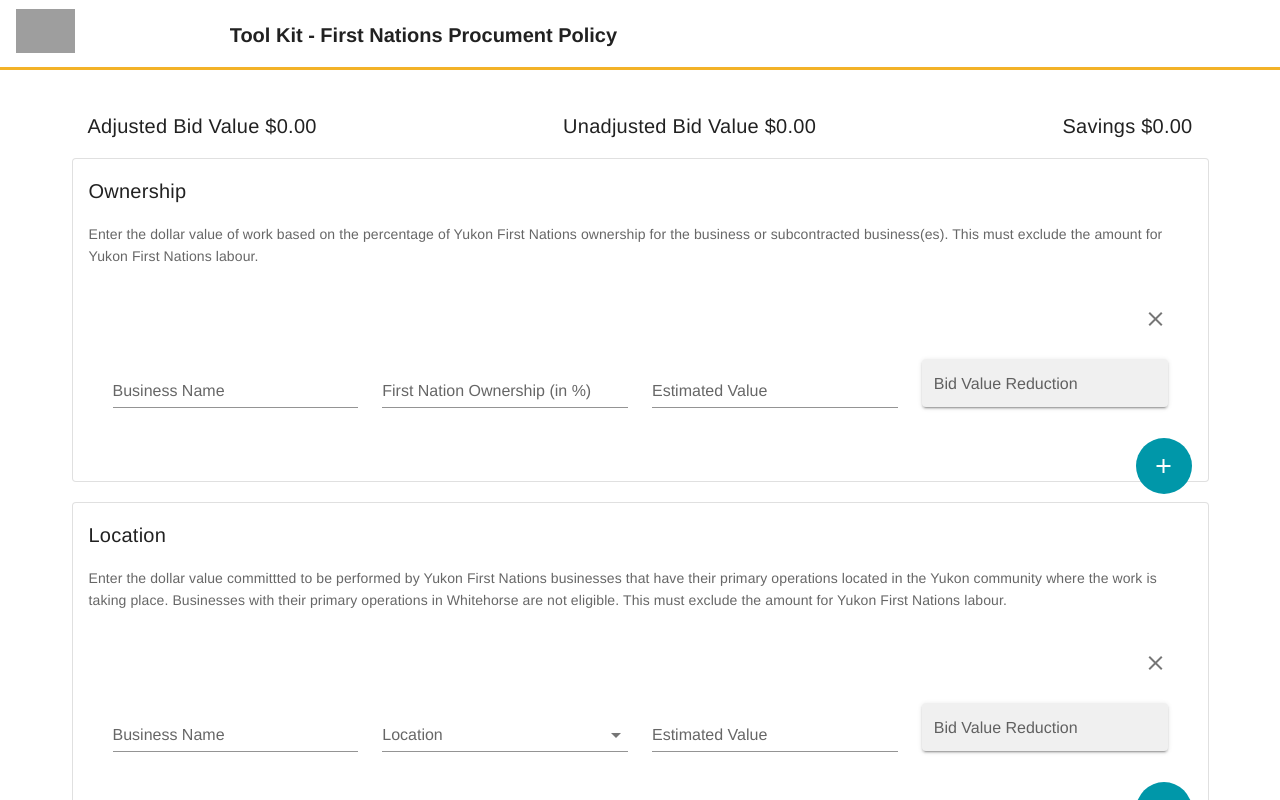
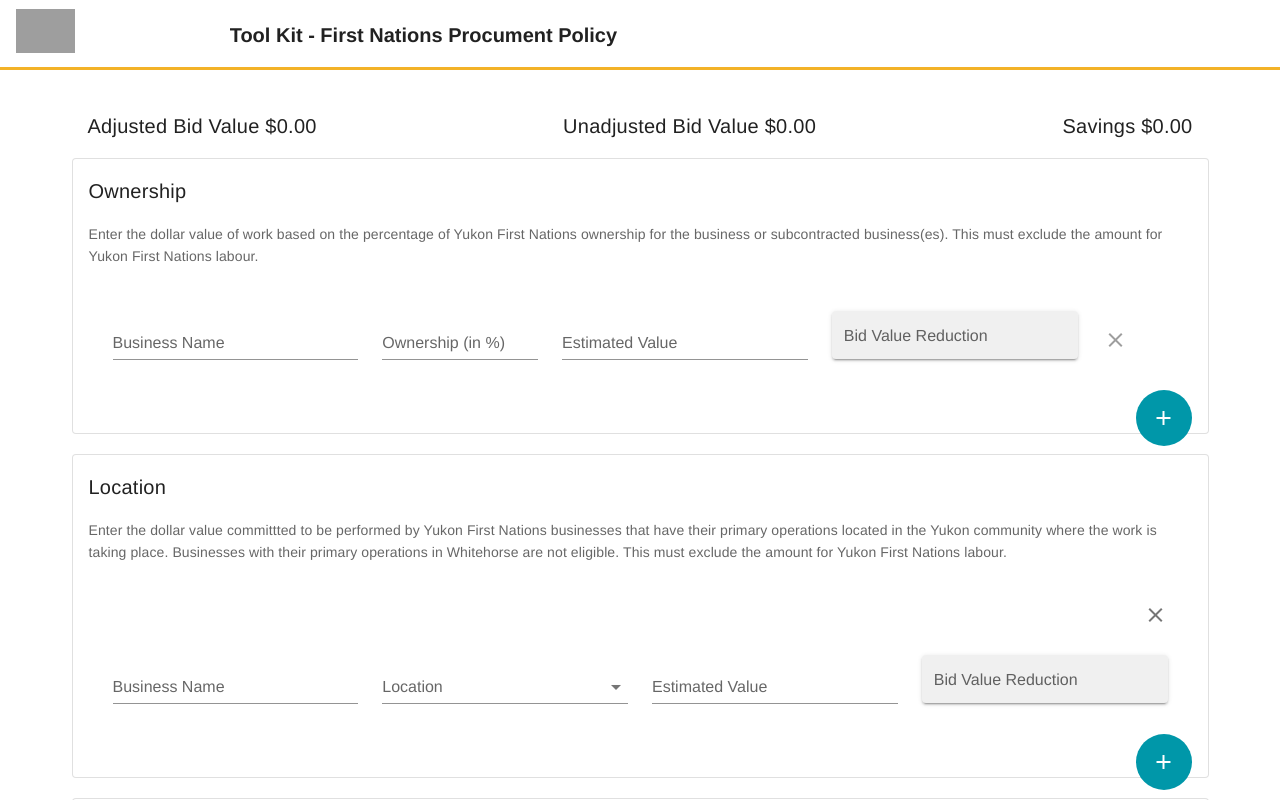
Before and after one commit to ryanjagar/bid-value-reduction-worksheet, a Vue app: page / in a window 1280 px wide. Shown: the top 800 px of the page. Built offline with nearby package versions, Linux system fonts and the light colour scheme; grey boxes are pictures that could not be loaded.

Commit message:
Testing different UI for mobile

```diff
--- a/src/components/fnBVR/fnBVROwnership.vue
+++ b/src/components/fnBVR/fnBVROwnership.vue
@@ -1,12 +1,10 @@
 
 <template>
   <v-container>
-    <v-app-bar
-      flat
-      dense
-      color="rgba(0, 0, 0, 0)"
-       class="d-print-none"
-    >
+    <v-system-bar
+      class="d-print-none d-flex d-sm-none"
+      height="1"
+      lights-out>
       <v-spacer></v-spacer>
       <v-btn
         icon
@@ -14,9 +12,10 @@
         >
         <v-icon>mdi-close</v-icon>
       </v-btn>
-          </v-app-bar>
+</v-system-bar>
     <v-card-text>
-      <v-row>
+      <v-row class="">
+
         <v-col
           cols=12
           md=3
@@ -28,10 +27,10 @@
         </v-col>
         <v-col
           cols=12
-          md=3
-          sm=3>
+          md=2
+          sm=2>
           <v-text-field
-            label= "First Nation Ownership (in %)"
+            label= "Ownership (in %)"
             v-model="ownership.percentage">
           </v-text-field>
         </v-col>
@@ -54,6 +53,27 @@
               readonly
               solo-inverted>
             </v-text-field>
+          </v-col>
+          <v-col
+
+            cols=1>
+
+
+     <v-btn
+        class="d-none d-sm-flex"
+        color="grey"
+
+          small
+          dark
+          icon
+          top
+          right
+
+        @click="$emit('delete')"
+        >
+        <v-icon>mdi-close</v-icon>
+      </v-btn>
+
           </v-col>
       </v-row>
     </v-card-text>
```
